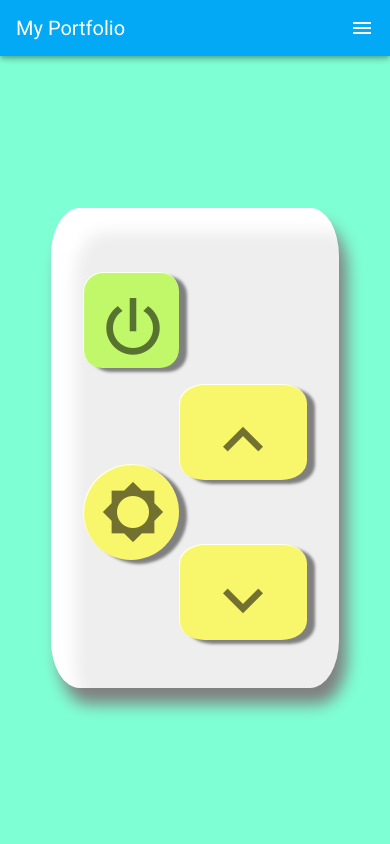
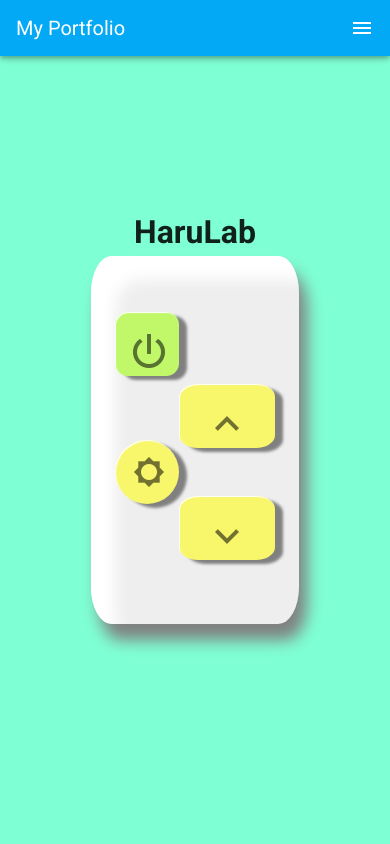
Before and after one commit to Chukoto/my-portfolio, a Vue app: page / in a window 390 px wide. Shown: the top 844 px of the page. Built offline with nearby package versions, Linux system fonts and the light colour scheme.

Commit message:
[mod] fixed sizes in Home.vue for mobile

```diff
--- a/src/components/Home.vue
+++ b/src/components/Home.vue
@@ -7,25 +7,26 @@
       <div id="bright-adjuster" :style="{ opacity: opacity }"></div>
     </div>
     <div id="back">
+      <h1 class="text-center">HaruLab</h1>
       <div id="remocon-body">
         <button id="power-btn" @click="show = !show">
           <v-list-item-icon>
-            <v-icon :size="sizes['large']">mdi-power</v-icon>
+            <v-icon :size="sizes['default']">mdi-power</v-icon>
           </v-list-item-icon>
         </button>
         <button id="incr-btn" @click="increaseBrightness">
           <v-list-item-icon>
-            <v-icon :size="sizes['large']">mdi-chevron-up</v-icon>
+            <v-icon :size="sizes['default']">mdi-chevron-up</v-icon>
           </v-list-item-icon>
         </button>
         <button id="decr-btn" @click="decreaseBrightness">
           <v-list-item-icon>
-            <v-icon :size="sizes['large']">mdi-chevron-down</v-icon>
+            <v-icon :size="sizes['default']">mdi-chevron-down</v-icon>
           </v-list-item-icon>
         </button>
         <button id="incr-max-btn" @click="increaseMaxBrightness">
           <v-list-item-icon>
-            <v-icon :size="sizes['medium']">mdi-brightness-5</v-icon>
+            <v-icon :size="sizes['small']">mdi-brightness-5</v-icon>
           </v-list-item-icon>
         </button>
       </div>
@@ -108,8 +109,8 @@ export default {
 }
 
 #remocon-body {
-  width: 18rem;
-  height: 30rem;
+  width: 13rem;
+  height: 23rem;
   background-color: #eee;
   position: relative;
   -webkit-border-radius: 10%;
@@ -122,24 +123,24 @@ export default {
 }
 
 #power-btn {
-  width: 6rem;
-  height: 6rem;
+  width: 4rem;
+  height: 4rem;
   background-color: #c0f86a;
   -moz-border-radius: 20%;
   border-radius: 20%;
   position: absolute;
-  top: 4rem;
-  left: 2rem;
+  top: 3.5rem;
+  left: 1.5rem;
   padding-left: 10px;
   &:active {
-    top: 4.2rem;
+    top: 3.7rem;
   }
 }
 
 #incr-btn,
 #decr-btn {
-  width: 8rem;
-  height: 6rem;
+  width: 6rem;
+  height: 4rem;
   background-color: #f8f66a;
   -moz-border-radius: 20%;
   border-radius: 20%;
@@ -148,35 +149,35 @@ export default {
 
 #incr-btn {
   position: absolute;
-  top: 11rem;
-  right: 2rem;
+  top: 8rem;
+  right: 1.5rem;
   &:active {
-    top: 11.2rem;
+    top: 8.2rem;
   }
 }
 
 #decr-btn {
   position: absolute;
-  top: 21rem;
-  right: 2rem;
+  top: 15rem;
+  right: 1.5rem;
   &:active {
-    top: 21.2rem;
+    top: 15.2rem;
   }
 }
 
 #incr-max-btn {
-  width: 6rem;
-  height: 6rem;
+  width: 4rem;
+  height: 4rem;
   background-color: #f8f66a;
   -webkit-border-radius: 50%;
   -moz-border-radius: 50%;
   border-radius: 50%;
   position: absolute;
-  top: 16rem;
-  left: 2rem;
+  top: 11.5rem;
+  left: 1.5rem;
   padding-left: 18px;
   &:active {
-    top: 16.2rem;
+    top: 11.7rem;
   }
 }
 
```
